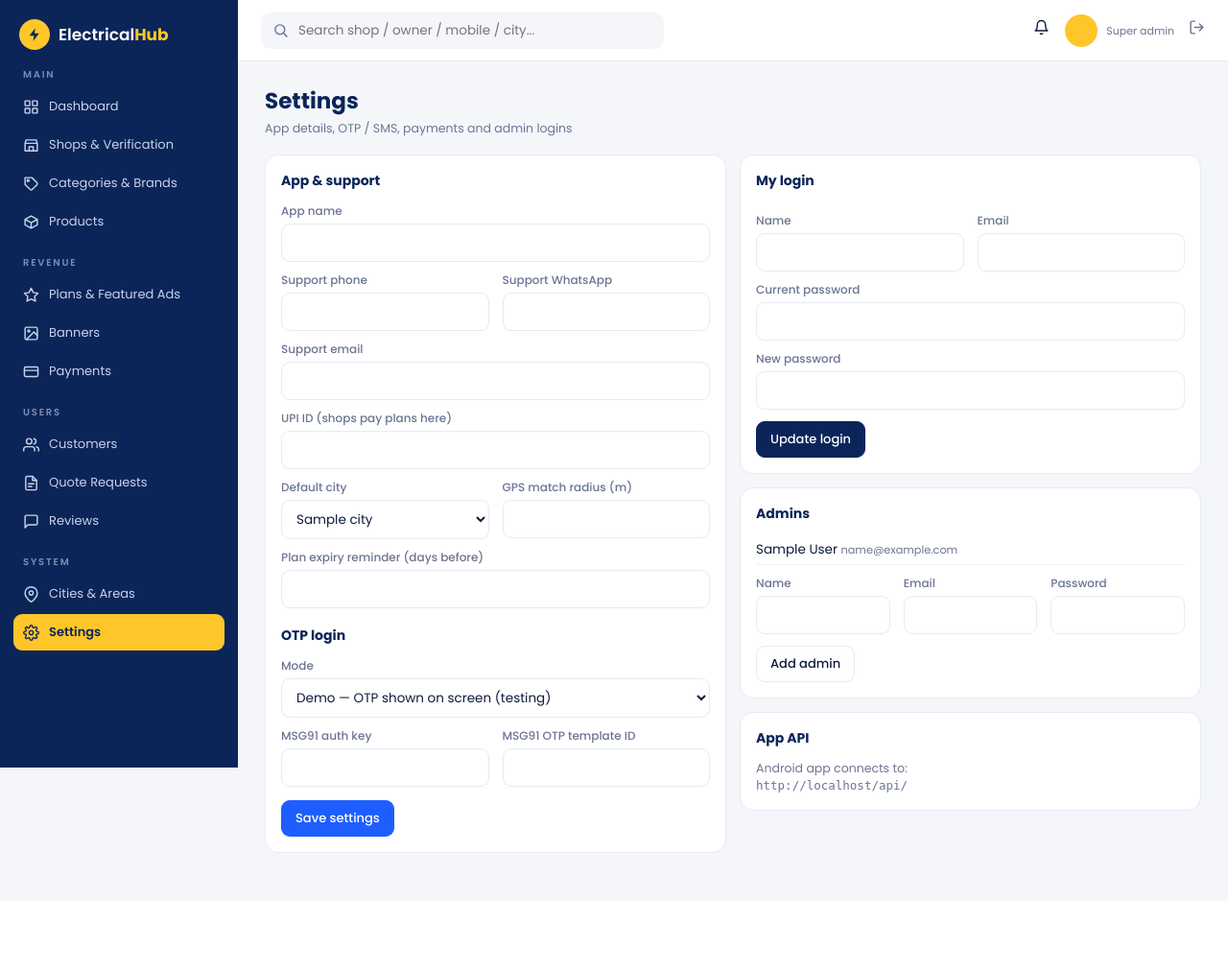
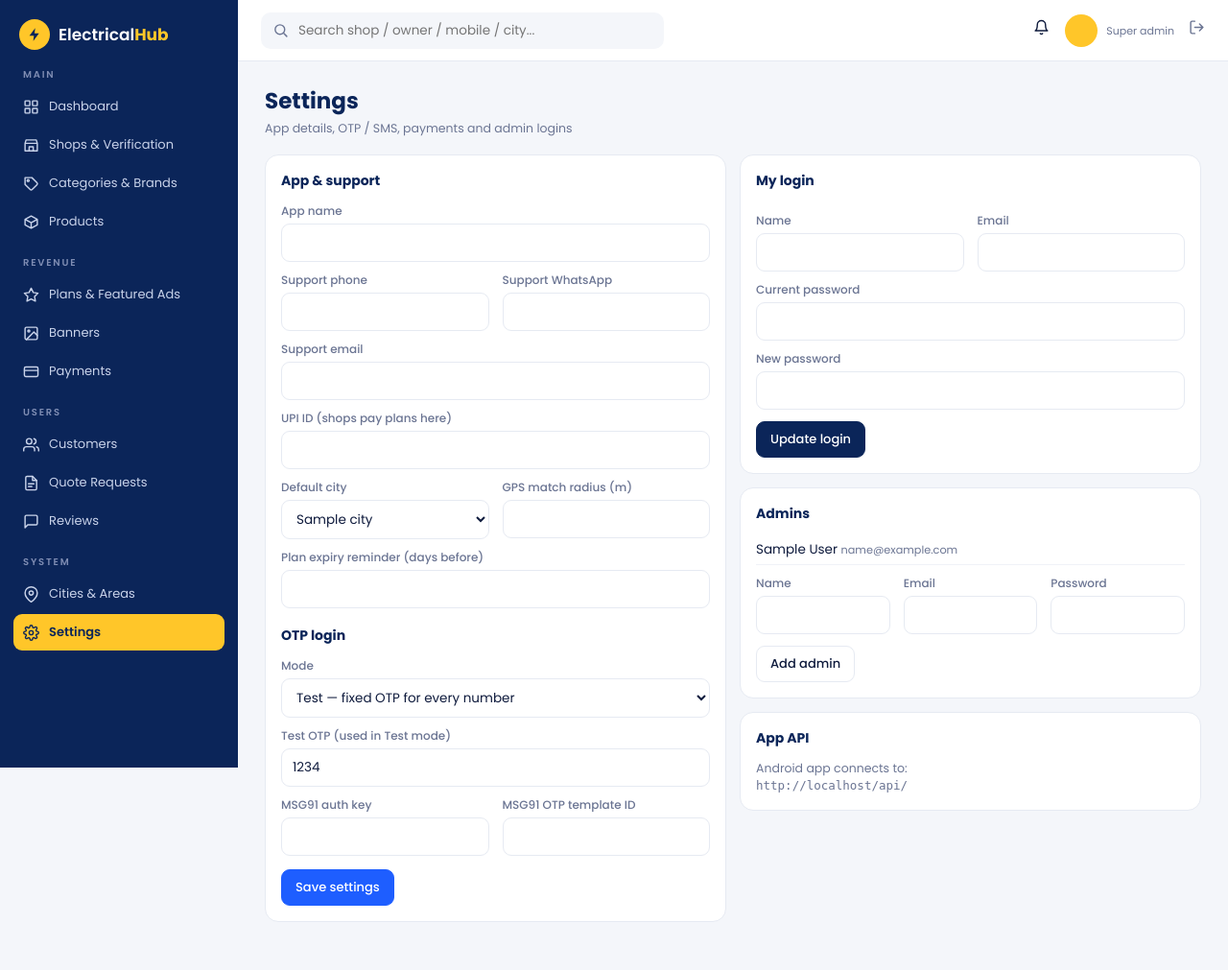
Before and after one commit to kameriyaharman/electrical-hub, a PHP site: page /admin/settings.php in a window 1280 px wide. Shown: the whole page at 96% size. Before the commit the page ends 889 px from the top, so only its background shows below. Run offline with PHP 8.4, Linux system fonts and the light colour scheme; the visitor is signed in with stand-in values (Sample User, id 1); tables that the repository leaves empty hold one stand-in row (values such as "Sample post"); data that the repository does not hold is empty; some libraries are stand-ins or nearby versions.

Commit message:
Test mode: fixed OTP 1234 until SMS gateway is enabled
Co-Authored-By: Claude Opus 5.5 <noreply@anthropic.com>
Claude-Session: https://claude.ai/code/session_01VMcH6bGE2MMpQw3Bnh8gzJ

```diff
--- a/backend/admin/settings.php
+++ b/backend/admin/settings.php
@@ -3,7 +3,7 @@ require __DIR__ . '/_bootstrap.php';
 require_admin();
 check_csrf();
 
-$keys = ['app_name', 'support_phone', 'support_whatsapp', 'support_email', 'upi_id', 'otp_mode', 'msg91_authkey', 'msg91_template_id', 'gps_match_radius_m', 'expiry_reminder_days', 'default_city_id'];
+$keys = ['app_name', 'support_phone', 'support_whatsapp', 'support_email', 'upi_id', 'otp_mode', 'msg91_authkey', 'msg91_template_id', 'test_otp', 'gps_match_radius_m', 'expiry_reminder_days', 'default_city_id'];
 if ($_SERVER['REQUEST_METHOD'] === 'POST') {
     if (post('action') === 'save') { foreach ($keys as $k) if (isset($_POST[$k])) set_setting($k, post($k)); flash('Settings saved'); }
     if (post('action') === 'password') {
@@ -32,7 +32,8 @@ page_header('Settings', 'settings', 'App details, OTP / SMS, payments and admin
 <div><label>GPS match radius (m)</label><input type="number" name="gps_match_radius_m" value="<?= $s('gps_match_radius_m') ?>"></div></div>
 <label>Plan expiry reminder (days before)</label><input type="number" name="expiry_reminder_days" value="<?= $s('expiry_reminder_days') ?>">
 <h3 style="margin-top:18px">OTP login</h3>
-<label>Mode</label><select name="otp_mode"><option value="demo" <?= setting('otp_mode') === 'demo' ? 'selected' : '' ?>>Demo — OTP shown on screen (testing)</option><option value="msg91" <?= setting('otp_mode') === 'msg91' ? 'selected' : '' ?>>MSG91 — real SMS</option></select>
+<label>Mode</label><select name="otp_mode"><option value="demo" <?= setting('otp_mode') !== 'msg91' ? 'selected' : '' ?>>Test — fixed OTP for every number</option><option value="msg91" <?= setting('otp_mode') === 'msg91' ? 'selected' : '' ?>>MSG91 — real SMS</option></select>
+<label>Test OTP (used in Test mode)</label><input type="text" name="test_otp" maxlength="4" value="<?= h(setting('test_otp', '1234')) ?>">
 <div class="fr"><div><label>MSG91 auth key</label><input type="text" name="msg91_authkey" value="<?= $s('msg91_authkey') ?>"></div><div><label>MSG91 OTP template ID</label><input type="text" name="msg91_template_id" value="<?= $s('msg91_template_id') ?>"></div></div>
 <button class="btn p" style="margin-top:14px" name="action" value="save">Save settings</button>
 </form>
--- a/backend/api/index.php
+++ b/backend/api/index.php
@@ -131,7 +131,9 @@ try {
         $mobile = preg_replace('/\D/', '', (string)in('mobile'));
         $mobile = substr($mobile, -10);
         if (strlen($mobile) !== 10) fail('Enter a valid 10-digit mobile number');
-        $code = (string)random_int(1000, 9999);
+        // Test mode: fixed OTP (default 1234) until an SMS gateway (MSG91) is switched on in Settings
+        $live = setting('otp_mode') === 'msg91' && setting('msg91_authkey');
+        $code = $live ? (string)random_int(1000, 9999) : (setting('test_otp', '1234') ?: '1234');
         q("INSERT INTO otps (mobile, code, expires_at, attempts) VALUES (?, ?, DATE_ADD(NOW(), INTERVAL 10 MINUTE), 0)
            ON DUPLICATE KEY UPDATE code = VALUES(code), expires_at = VALUES(expires_at), attempts = 0", [$mobile, $code]);
         $sent = send_otp_sms($mobile, $code);
```
